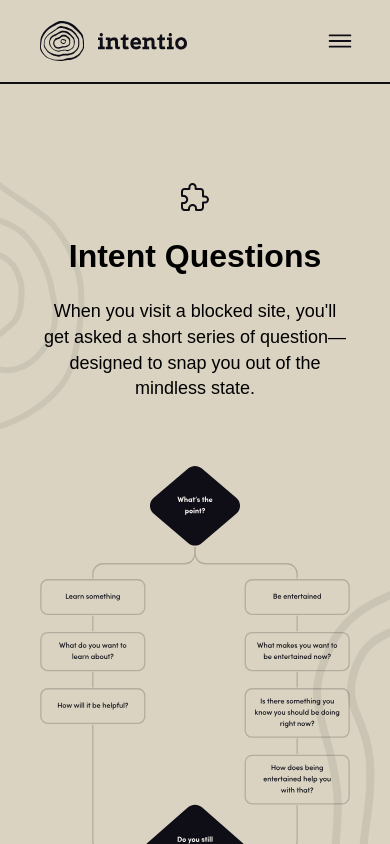
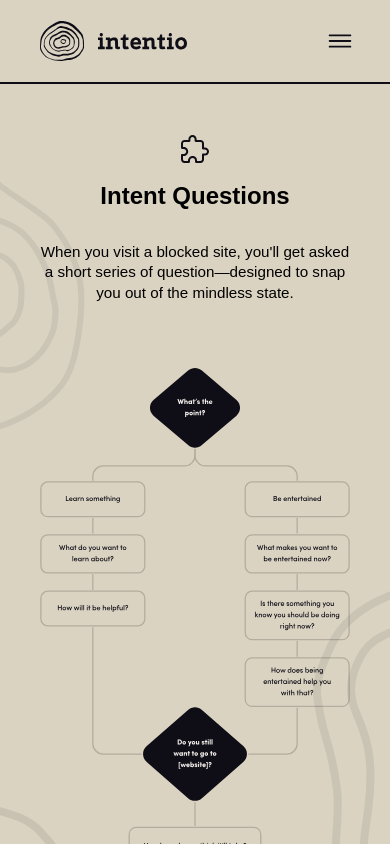
Before and after one commit to mochamellow/intentio-gh, a SvelteKit app: page /intent-questions in a window 390 px wide. Shown: the top 844 px of the page. Built offline with nearby package versions, Linux system fonts and the light colour scheme; a web font is replaced by a local one.

Commit message:
final touch-up

```diff
--- a/src/components/MobileNav.svelte
+++ b/src/components/MobileNav.svelte
@@ -60,7 +60,7 @@
 
     .modal {
         padding-inline: 40px;
-        padding-top: 7.5rem;
+        padding-top: 7.6rem;
         padding-bottom: 1.5rem;
         width: 100%;
         position: absolute;
@@ -98,4 +98,28 @@
         }
     }
 
+    @media screen and (max-width: 820px) {
+
+        .modal {
+            padding-top: 6.5rem;
+            padding-bottom: 1.6rem;
+        }
+    }
+
+    @media screen and (max-width: 570px) {
+
+        .modal {
+            padding-top: 6rem;
+            padding-bottom: 1.2rem;
+
+            .inline-icon-text {
+
+                h4 {
+                    font-size: 1rem;
+                }
+            }
+        }
+
+    }
+
 </style>
--- a/src/routes/how-intentio-works/+page.svelte
+++ b/src/routes/how-intentio-works/+page.svelte
@@ -100,6 +100,7 @@
 
 <style lang="scss">
 
+
     .lines-1 {
         position: absolute;
         max-width: 22%;
@@ -189,6 +190,7 @@
 
     .references {
         margin-bottom: 5rem;
+        padding-left: 1.5rem;
 
         li {
             // Sofia Pro Regular
@@ -223,5 +225,32 @@
 		padding-inline: 40px;
 	}
 
+    @media screen and (max-width: 570px) {
+
+        .center {
+            margin-top: 2rem;
+            margin-bottom: 2rem;
+
+            h1 {
+                margin-top: 0.8rem;
+                font-size: 1.5rem;
+            }
+        }
+
+        p {
+            font-size: 0.95rem;
+            line-height: 1.3rem;
+        }
+
+        .references {
+            padding-left: 1.5rem;
+
+            li {
+                padding-left: 0 ;
+                font-size: 0.95rem;
+                line-height: 1.4rem;
+            }
+        }
+    }
 
 </style>
--- a/src/routes/intent-questions/+page.svelte
+++ b/src/routes/intent-questions/+page.svelte
@@ -107,7 +107,7 @@
 
     .lines-2 {
         position: absolute;
-        max-width: 22%;
+        max-width: 20vw;
         right: 0;
         top: 70%;
     }
@@ -115,8 +115,26 @@
     .lines-3 {
         position: absolute;
         transform: translate(0%, -100%);
-        max-width: 28rem;
+        max-width: 50%;
         left: 0;
     }
 
+    @media screen and (max-width: 570px) {
+
+        .center {
+            margin-top: 2rem;
+            margin-bottom: 2rem;
+
+            h1 {
+                margin-top: 0.8rem;
+                font-size: 1.5rem;
+            }
+        }
+
+        p {
+            font-size: 0.95rem;
+            line-height: 1.3rem;
+        }
+    }
+
 </style>
```
Also changed, not shown: src/components/Modal.svelte (+36 -0 lines), src/routes/+page.svelte (+8 -5 lines).
